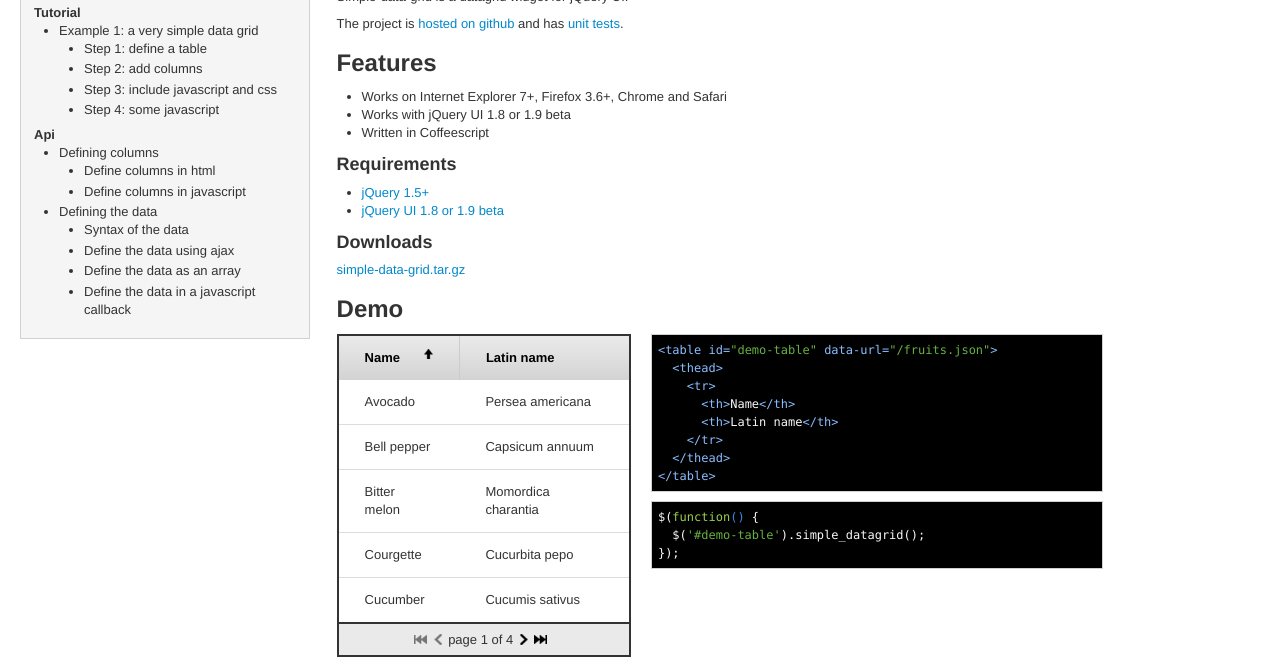
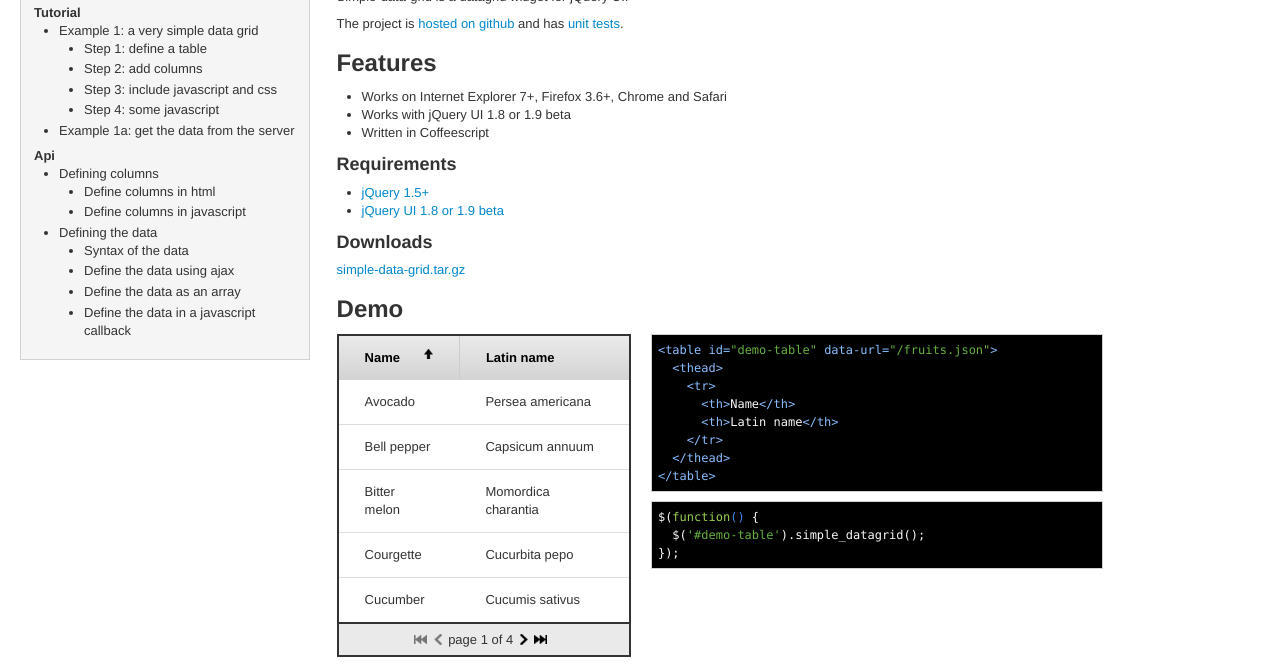
Before and after one commit to huxia/simple-data-grid, a plain HTML site: page index.html in a window 1280 px wide. Shown: the part 128-800 px from the top of the page. Drawn offline with Linux system fonts and the light colour scheme.

Commit message:
Added example1a to toc in docs

```diff
--- a/index.html
+++ b/index.html
@@ -54,6 +54,7 @@
 									<li><a href="#example1-step4">Step 4: some javascript</a></li>
 								</ul>
 							</li>
+							<li><a href="#example1a">Example 1a: get the data from the server</a></li>
 						</ul>
 					</li>
 					<li>
@@ -222,7 +223,7 @@
 					});
 				</script>
 
-				<h3>Example 1a: get the data from the server</h3>
+				<h3 id="example1a">Example 1a: get the data from the server</h3>
 				<p>
 					In example 1 the data is defined in a javascript array. We can also get the data from the server via ajax.
 					<br>
```
